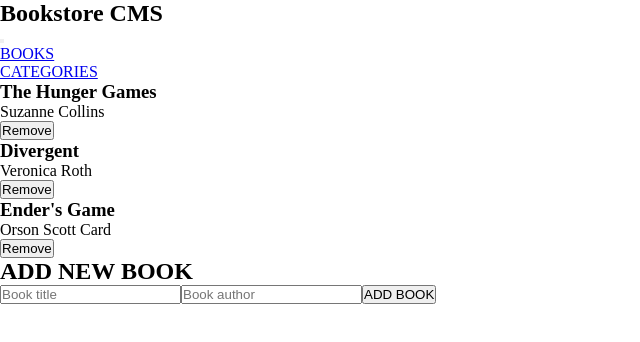
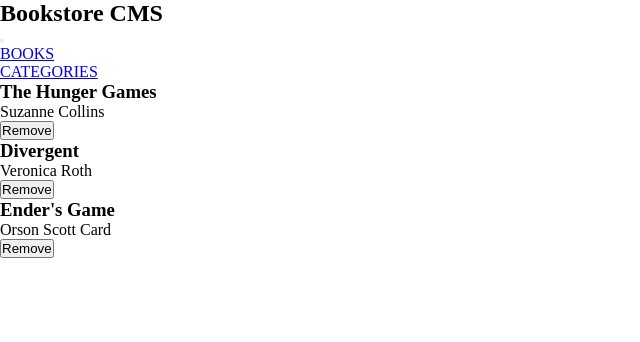
Before and after one commit to emmanuellmhango/bookstore, a React (Create React App) app: page / in a window 1280 px wide. Shown: the top 342 px of the page, without its empty margins (0-640 px from the left). Built offline with nearby package versions, Linux system fonts and the light colour scheme.

Commit message:
Clearing Routing errors

```diff
--- a/src/App.js
+++ b/src/App.js
@@ -1,21 +1,17 @@
 import { Routes, Route } from 'react-router-dom';
 import './App.css';
 import Header from './components/Header';
-import Books from './pages/Books';
 import ListBooks from './components/ListBooks';
 import Categories from './pages/Categories';
 
-function App() {
-  return (
+const App = () => (
   <>
     <Header />
     <Routes>
-        <Route path="/" element={<Books />} />
-        <Route path="/books" element={<ListBooks />} />
+      <Route path="/" element={<ListBooks />} />
       <Route path="/categories" element={<Categories />} />
     </Routes>
   </>
 );
-}
 
 export default App;
```
Lines whose indentation alone changed are shown as unchanged.
